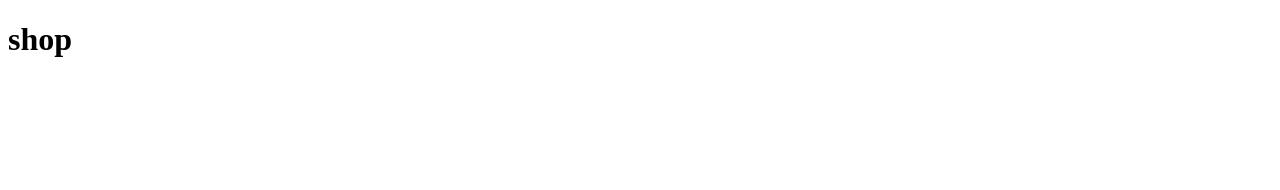
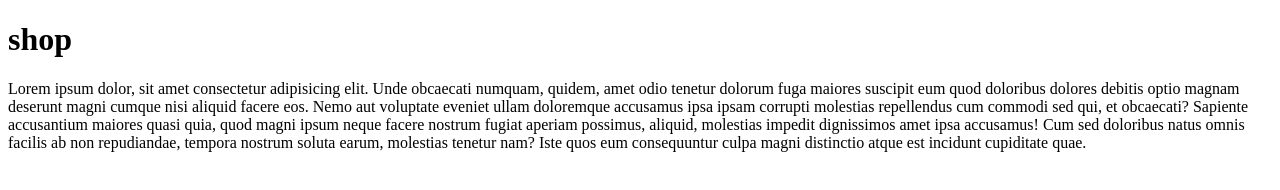
Before and after one commit to SandhanMeher/shop2shop, a plain HTML site: page index.html in a window 1280 px wide. Drawn offline with Linux system fonts and the light colour scheme.

Commit message:
added paragraph

```diff
--- a/index.html
+++ b/index.html
@@ -1,12 +1,18 @@
 <!DOCTYPE html>
 <html lang="en">
+
 <head>
     <meta charset="UTF-8">
     <meta name="viewport" content="width=device-width, initial-scale=1.0">
     <title>Document</title>
 </head>
+
 <body>
     <h1>shop</h1>
+    <p>Lorem ipsum dolor, sit amet consectetur adipisicing elit. Unde obcaecati numquam, quidem, amet odio tenetur dolorum fuga maiores suscipit eum quod doloribus dolores debitis optio magnam deserunt magni cumque nisi aliquid facere eos. Nemo aut voluptate
+        eveniet ullam doloremque accusamus ipsa ipsam corrupti molestias repellendus cum commodi sed qui, et obcaecati? Sapiente accusantium maiores quasi quia, quod magni ipsum neque facere nostrum fugiat aperiam possimus, aliquid, molestias impedit
+        dignissimos amet ipsa accusamus! Cum sed doloribus natus omnis facilis ab non repudiandae, tempora nostrum soluta earum, molestias tenetur nam? Iste quos eum consequuntur culpa magni distinctio atque est incidunt cupiditate quae.</p>
 
 </body>
+
 </html>
```
